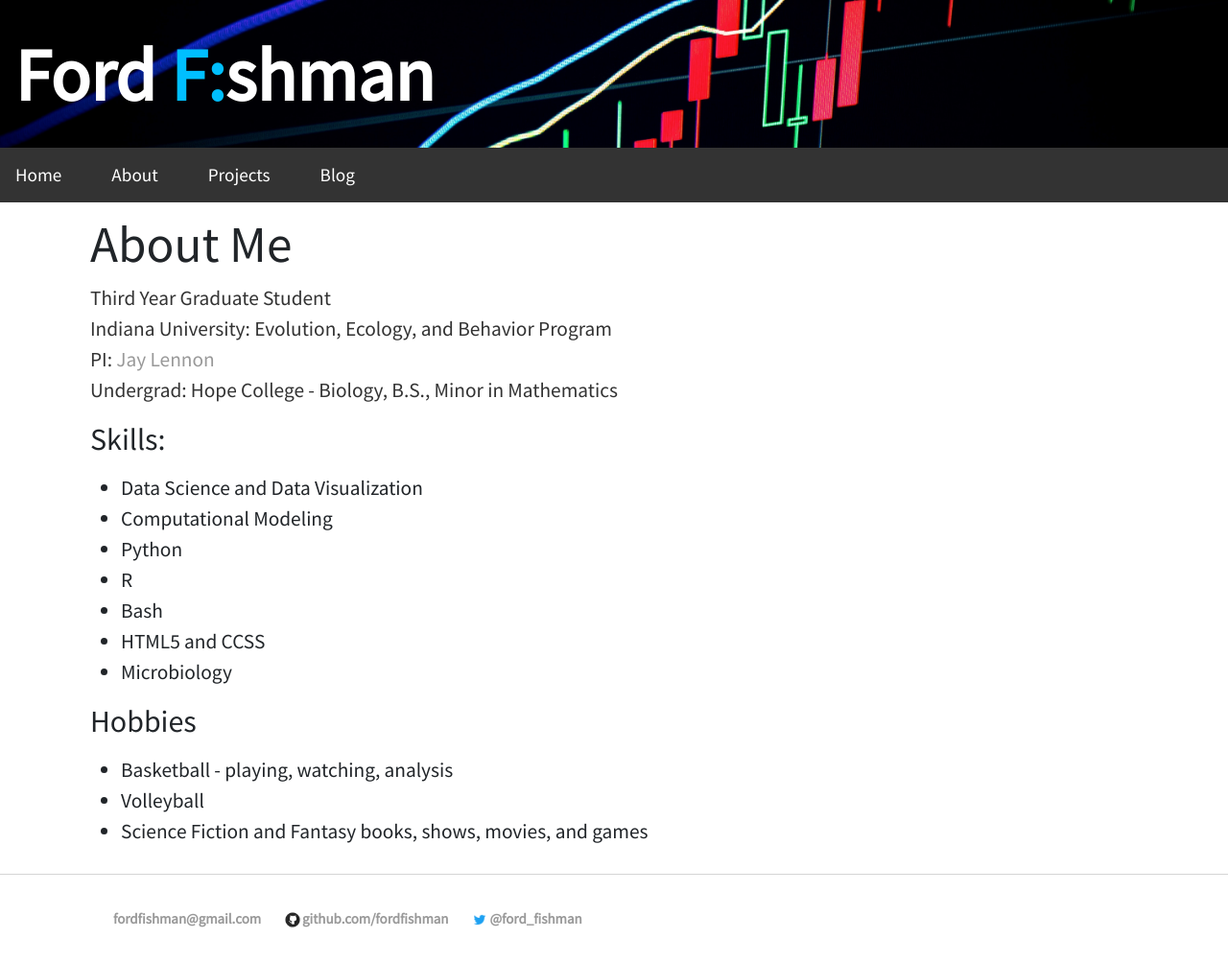
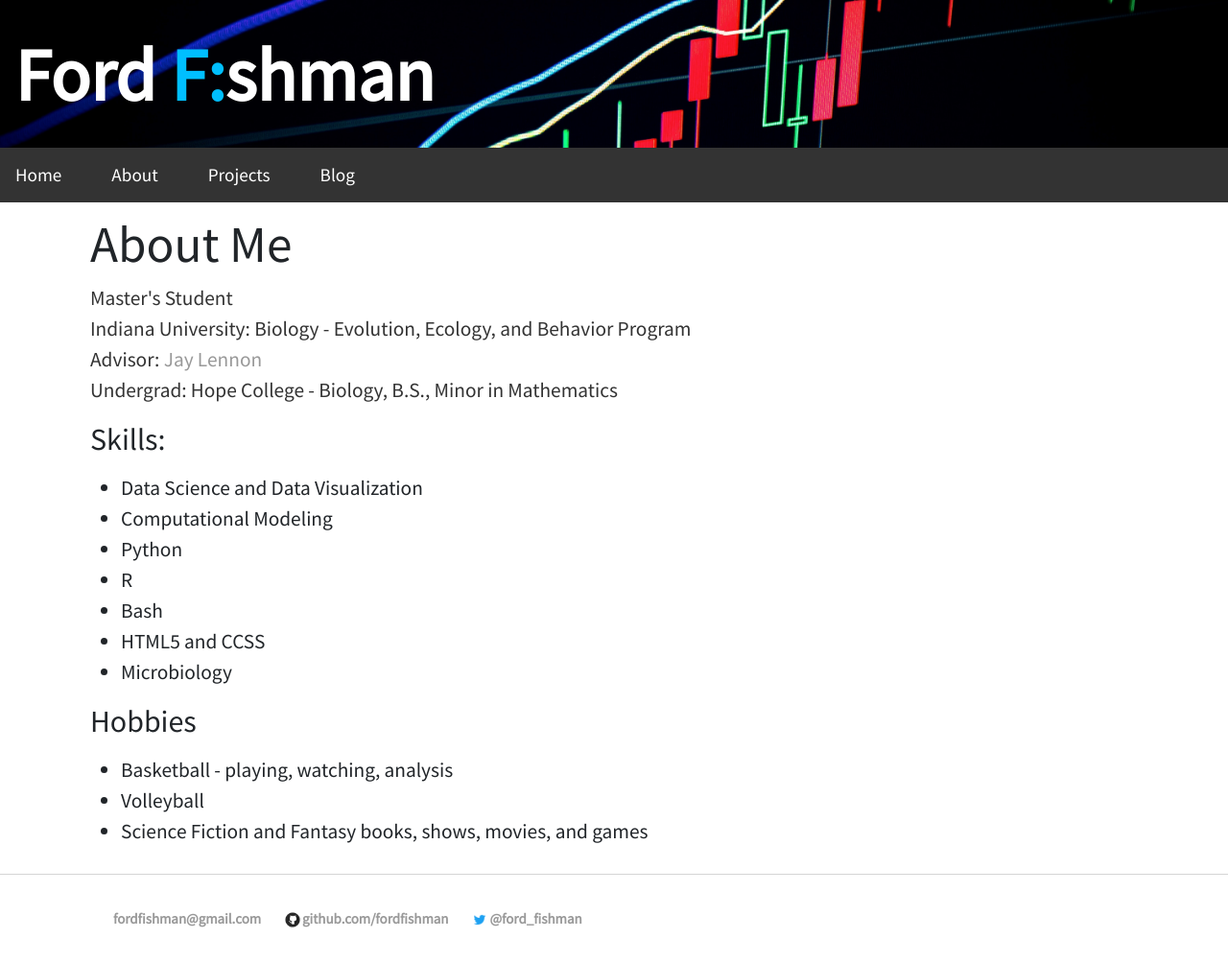
Before and after one commit to fordfishman/fordfishman.github.io, a Jekyll site: the page built from about/index.html, in a window 1280 px wide. Shown: the whole page at 96% size. Built offline with Jekyll 4.4.1, drawn with Linux system fonts in a browser that asks for light colours.

Commit message:
minor About changes

```diff
--- a/about/index.html
+++ b/about/index.html
@@ -5,9 +5,9 @@ title: About Ford Fishman
 <div class="blurb">
     <h1>About Me</h1>
     <p>
-        Third Year Graduate Student<br>
-        Indiana University: Evolution, Ecology, and Behavior Program<br>
-        PI: <a href="https://microbes.sitehost.iu.edu/">Jay Lennon</a><br>
+        Master's Student<br>
+        Indiana University: Biology - Evolution, Ecology, and Behavior Program<br>
+        Advisor: <a href="https://microbes.sitehost.iu.edu/">Jay Lennon</a><br>
         Undergrad: Hope College - Biology, B.S., Minor in Mathematics<br>
 
     </p>
```
